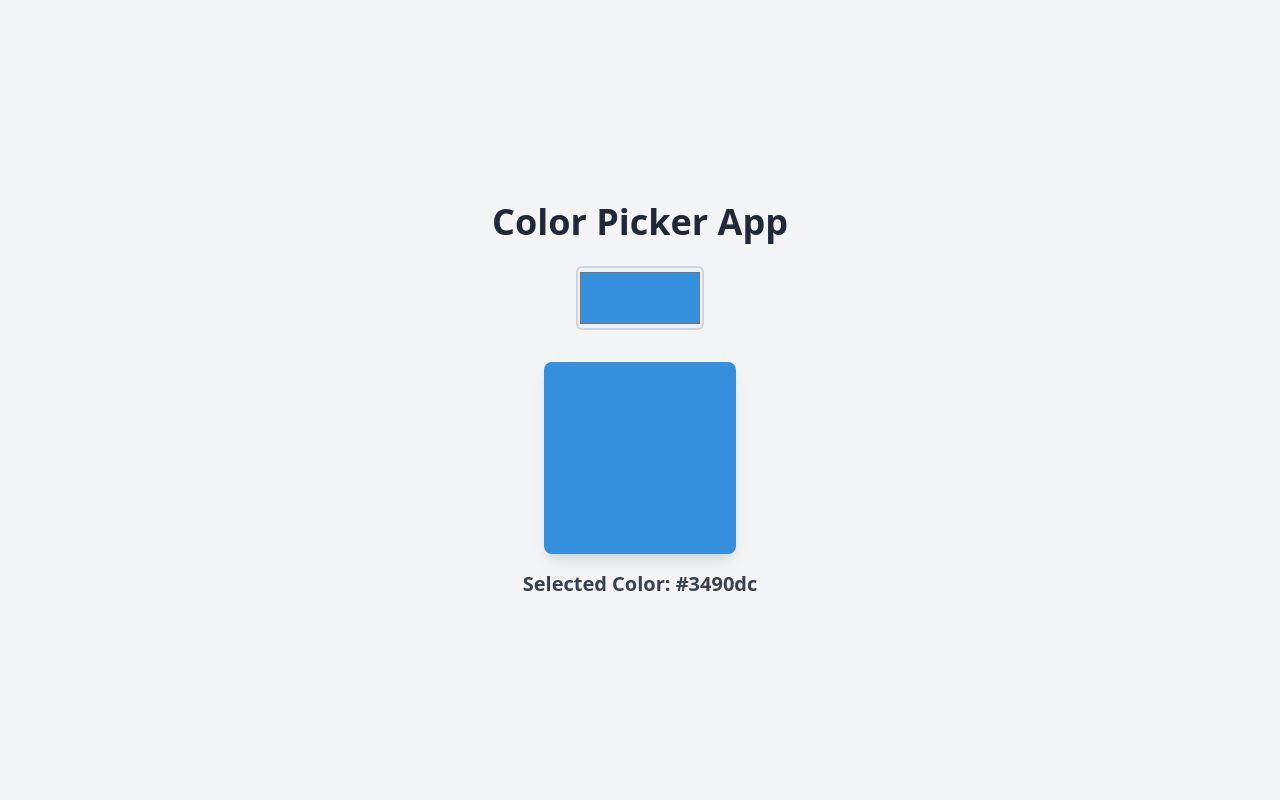
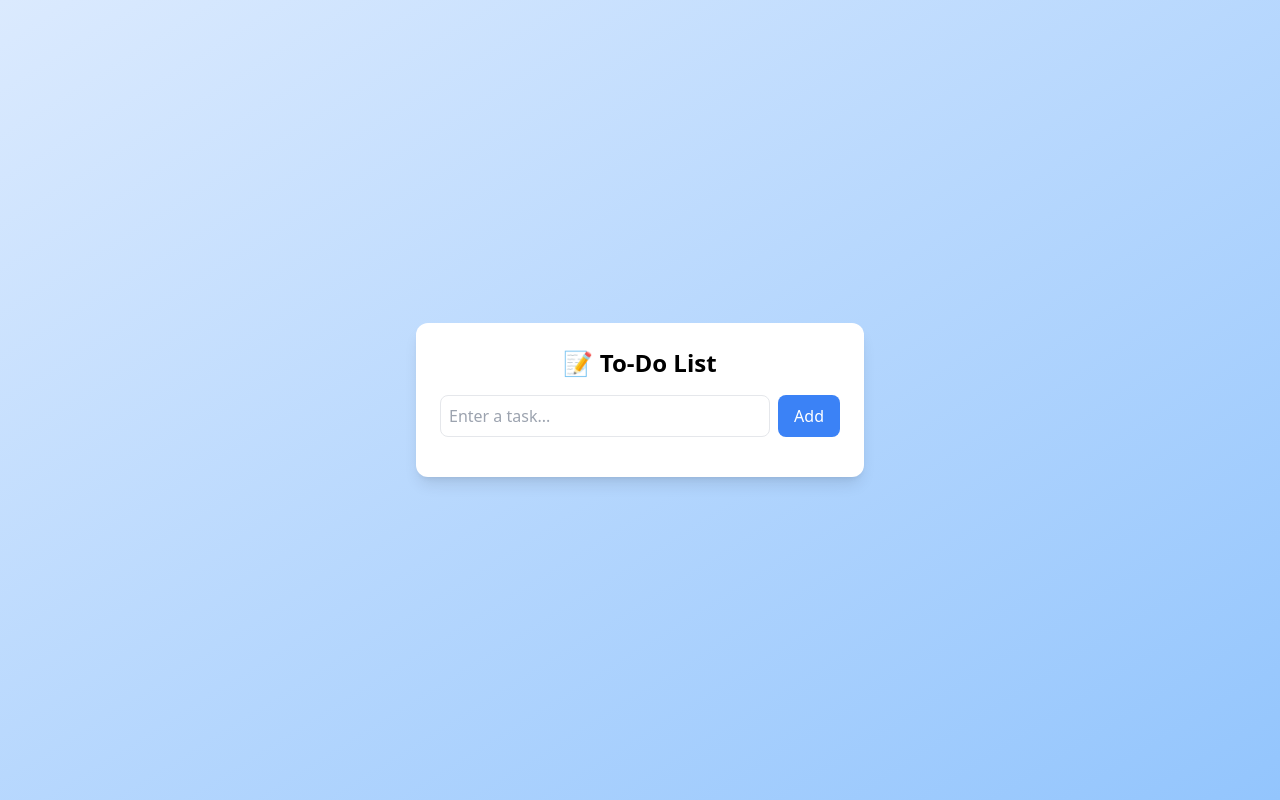
Before and after one commit to TsionTesfaye811/my-react-app, a React (Create React App) app: page / in a window 1280 px wide. Built offline with nearby package versions, Linux system fonts and the light colour scheme.

Commit message:
Added To-do List App component

```diff
--- a/src/App.js
+++ b/src/App.js
@@ -1,13 +1,14 @@
 import React from 'react';
-import ColorPickerApp from './components/color-picker-app/App';
-// import CardComponents from './components/card-components/App';  // for later
+// import ColorPickerApp from './components/color-picker-app/App';
+// import CardComponents from './components/card-components/App';
+import TodoListApp from './components/todo-list-app/App';
 
 function App() {
   return (
     <div>
-      {/* Switch which app to render by commenting/uncommenting */}
-      <ColorPickerApp />
       {/* <CardComponents /> */}
+      {/* <ColorPickerApp /> */}
+      <TodoListApp />
     </div>
   );
 }
--- /dev/null
+++ b/src/components/todo-list-app/App.js
@@ -0,0 +1,60 @@
+import React, { useState } from 'react';
+
+function TodoListApp() {
+  const [tasks, setTasks] = useState([]);
+  const [newTask, setNewTask] = useState('');
+
+  const handleAddTask = () => {
+    if (newTask.trim() !== '') {
+      setTasks([...tasks, newTask]);
+      setNewTask('');
+    }
+  };
+
+  const handleDelete = (index) => {
+    const updatedTasks = [...tasks];
+    updatedTasks.splice(index, 1);
+    setTasks(updatedTasks);
+  };
+
+  return (
+    <div className="min-h-screen bg-gradient-to-br from-blue-100 to-blue-300 flex flex-col items-center justify-center p-6">
+      <div className="bg-white rounded-xl shadow-lg p-6 w-full max-w-md">
+        <h1 className="text-2xl font-bold text-center mb-4">📝 To-Do List</h1>
+        <div className="flex gap-2 mb-4">
+          <input
+            type="text"
+            className="flex-1 border rounded-lg p-2 focus:outline-none"
+            value={newTask}
+            onChange={(e) => setNewTask(e.target.value)}
+            placeholder="Enter a task..."
+          />
+          <button
+            onClick={handleAddTask}
+            className="bg-blue-500 hover:bg-blue-600 text-white px-4 py-2 rounded-lg"
+          >
+            Add
+          </button>
+        </div>
+        <ul>
+          {tasks.map((task, index) => (
+            <li
+              key={index}
+              className="flex justify-between items-center border-b py-2"
+            >
+              <span>{task}</span>
+              <button
+                onClick={() => handleDelete(index)}
+                className="text-red-500 hover:text-red-700"
+              >
+                ❌
+              </button>
+            </li>
+          ))}
+        </ul>
+      </div>
+    </div>
+  );
+}
+
+export default TodoListApp;
```
